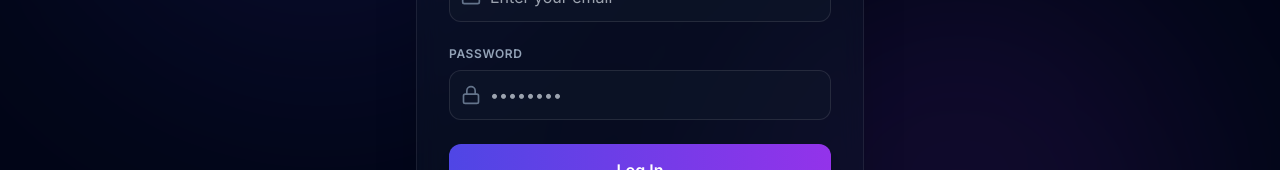
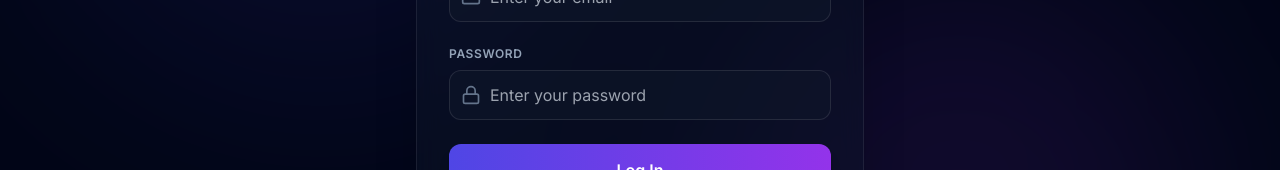
Before and after one commit to loufong/library-management-system, a React (Vite) app in the folder frontend/: page /#/login in a window 1280 px wide. Shown: the part 395-565 px from the top of the page. Built offline with nearby package versions, Linux system fonts and the light colour scheme; no server answers.

Commit message:
Change password input placeholder text

```diff
--- a/frontend/src/pages/Login.jsx
+++ b/frontend/src/pages/Login.jsx
@@ -91,7 +91,7 @@ const Login = () => {
                   value={password}
                   onChange={(e) => setPassword(e.target.value)}
                   class="glass-input w-full pl-10 pr-4 py-3 rounded-xl focus:ring-2 focus:ring-indigo-500/50"
-                  placeholder="••••••••"
+                  placeholder="Enter your password"
                 />
               </div>
             </div>
```
